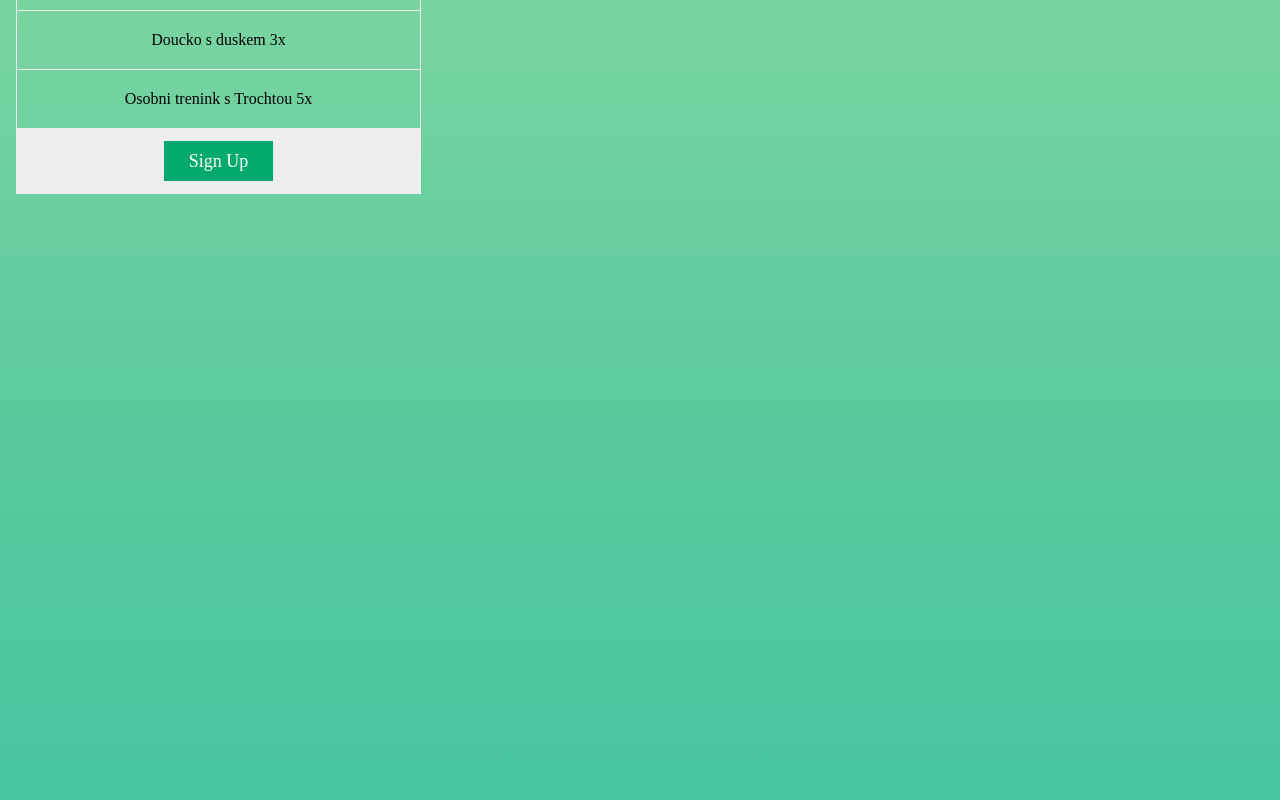
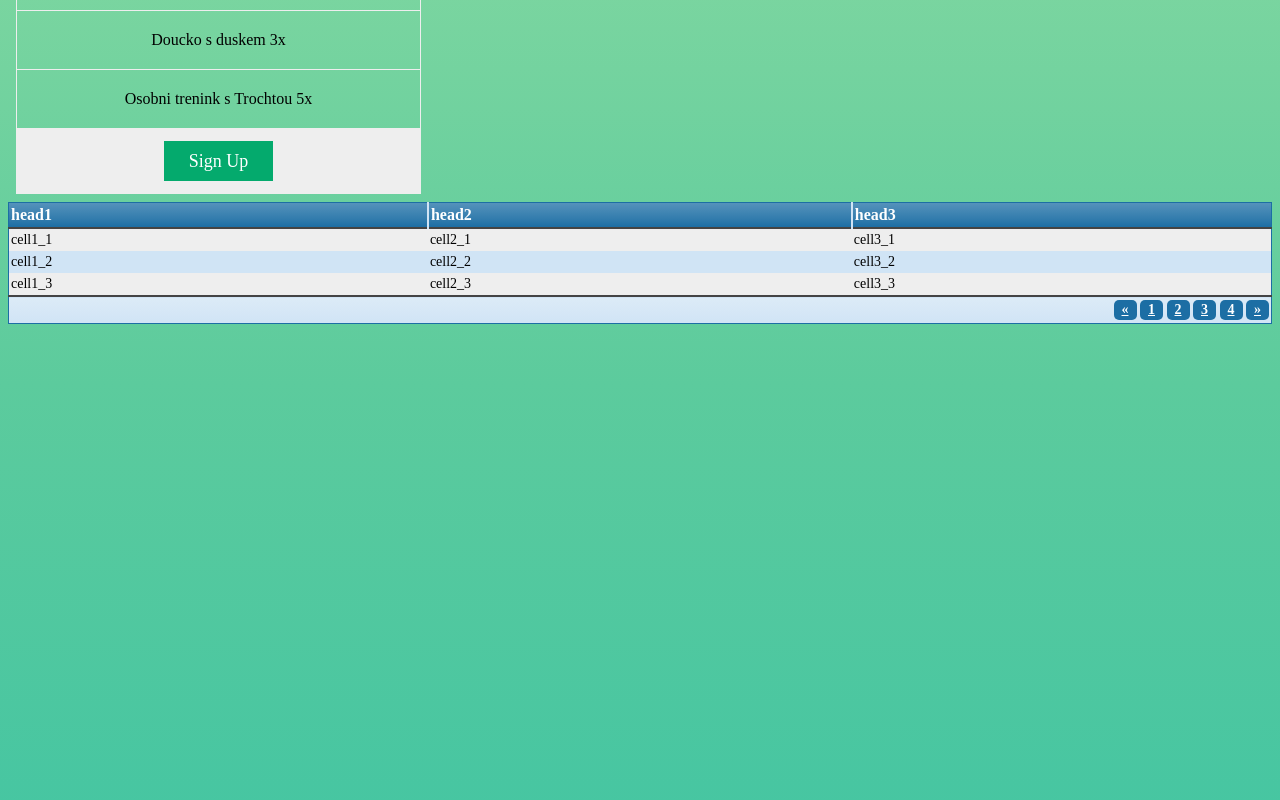
Before and after one commit to Kobalt-cz/Severa-stranka, a plain HTML site: page index.html in a window 1280 px wide. Shown: the part 1094-1894 px from the top of the page. Drawn offline with Linux system fonts and the light colour scheme.

Commit message:
pridal jsem tabulku

```diff
--- a/index.html
+++ b/index.html
@@ -37,7 +37,39 @@
   </ul>
 </div>
 
-
+<table class="blueTable">
+<thead>
+<tr>
+<th>head1</th>
+<th>head2</th>
+<th>head3</th>
+</tr>
+</thead>
+<tfoot>
+<tr>
+<td colspan="3">
+<div class="links"><a href="#">&laquo;</a> <a class="active" href="#">1</a> <a href="#">2</a> <a href="#">3</a> <a href="#">4</a> <a href="#">&raquo;</a></div>
+</td>
+</tr>
+</tfoot>
+<tbody>
+<tr>
+<td>cell1_1</td>
+<td>cell2_1</td>
+<td>cell3_1</td>
+</tr>
+<tr>
+<td>cell1_2</td>
+<td>cell2_2</td>
+<td>cell3_2</td>
+</tr>
+<tr>
+<td>cell1_3</td>
+<td>cell2_3</td>
+<td>cell3_3</td>
+</tr>
+</tbody>
+</table>
 
 
 </body>
--- a/style.css
+++ b/style.css
@@ -117,3 +117,61 @@ body {
     width: 100%;
   }
 }
+
+table.blueTable {
+  border: 1px solid #1C6EA4;
+  background-color: #EEEEEE;
+  width: 100%;
+  text-align: left;
+  border-collapse: collapse;
+}
+table.blueTable td, table.blueTable th {
+  border: 0px solid #AAAAAA;
+  padding: 3px 2px;
+}
+table.blueTable tbody td {
+  font-size: 14px;
+}
+table.blueTable tr:nth-child(even) {
+  background: #D0E4F5;
+}
+table.blueTable thead {
+  background: #1C6EA4;
+  background: -moz-linear-gradient(top, #5592bb 0%, #327cad 66%, #1C6EA4 100%);
+  background: -webkit-linear-gradient(top, #5592bb 0%, #327cad 66%, #1C6EA4 100%);
+  background: linear-gradient(to bottom, #5592bb 0%, #327cad 66%, #1C6EA4 100%);
+  border-bottom: 2px solid #444444;
+}
+table.blueTable thead th {
+  font-size: 16px;
+  font-weight: bold;
+  color: #FFFFFF;
+  border-left: 2px solid #D0E4F5;
+}
+table.blueTable thead th:first-child {
+  border-left: none;
+}
+
+table.blueTable tfoot {
+  font-size: 14px;
+  font-weight: bold;
+  color: #FFFFFF;
+  background: #D0E4F5;
+  background: -moz-linear-gradient(top, #dcebf7 0%, #d4e6f6 66%, #D0E4F5 100%);
+  background: -webkit-linear-gradient(top, #dcebf7 0%, #d4e6f6 66%, #D0E4F5 100%);
+  background: linear-gradient(to bottom, #dcebf7 0%, #d4e6f6 66%, #D0E4F5 100%);
+  border-top: 2px solid #444444;
+}
+table.blueTable tfoot td {
+  font-size: 14px;
+}
+table.blueTable tfoot .links {
+  text-align: right;
+}
+table.blueTable tfoot .links a{
+  display: inline-block;
+  background: #1C6EA4;
+  color: #FFFFFF;
+  padding: 2px 8px;
+  border-radius: 5px;
+}
```
